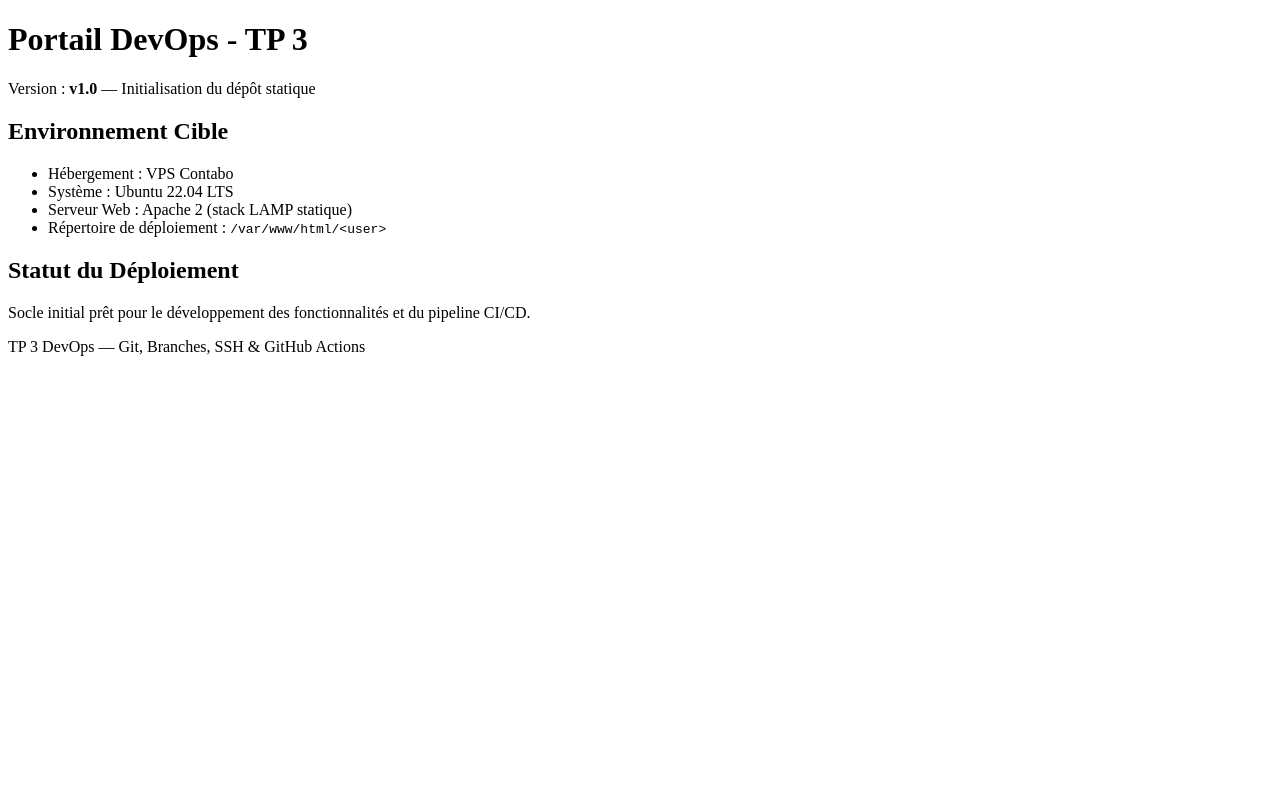
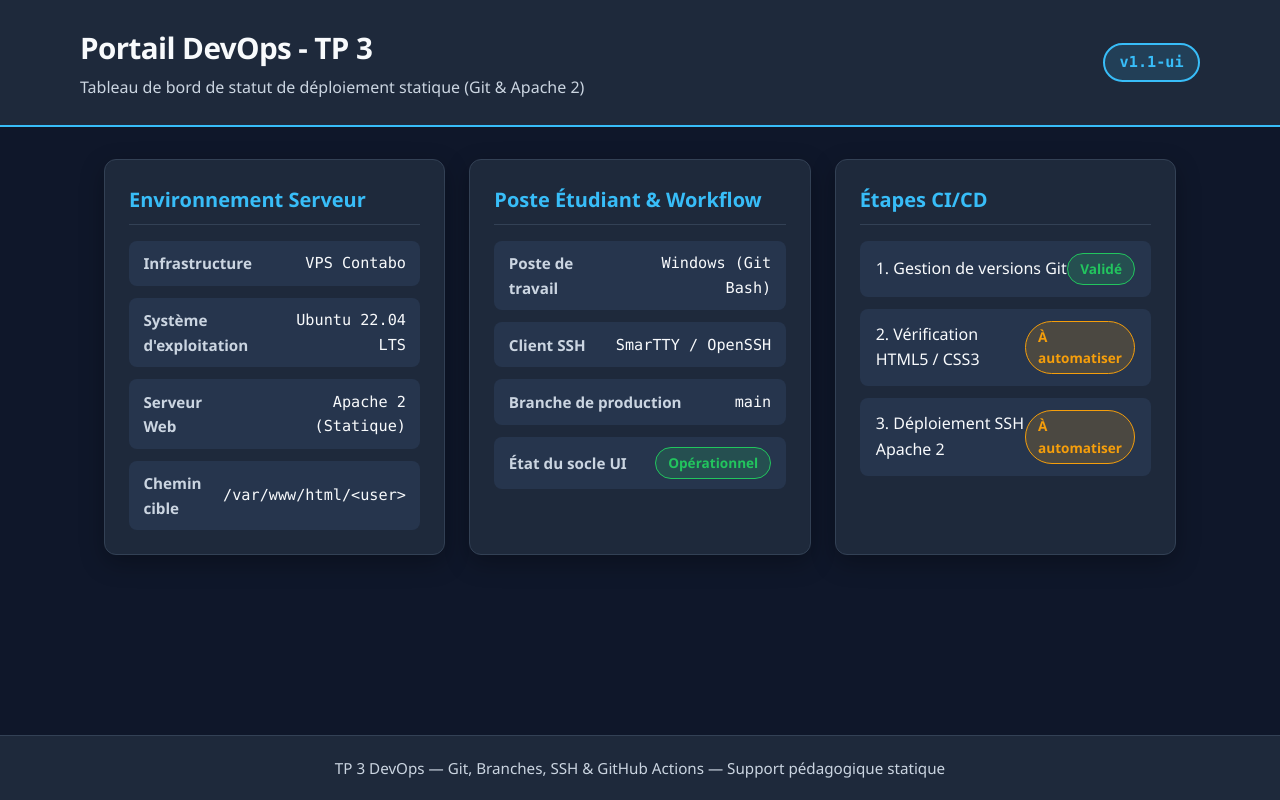
Before and after one commit to dalijaz/devops-tp3, a plain HTML site: page index.html in a window 1280 px wide. Drawn offline with Linux system fonts and the light colour scheme.

Commit message:
feat(ui): structuration du tableau de bord HTML5 en cartes

```diff
--- a/index.html
+++ b/index.html
@@ -3,33 +3,88 @@
 <head>
   <meta charset="UTF-8">
   <meta name="viewport" content="width=device-width, initial-scale=1.0">
-  <title>Portail DevOps - TP 3 (v1.0)</title>
+  <title>Portail DevOps - TP 3</title>
+  <link rel="stylesheet" href="style.css">
 </head>
 <body>
-  <header>
-    <h1>Portail DevOps - TP 3</h1>
-    <p>Version : <strong>v1.0</strong> — Initialisation du dépôt statique</p>
+  <header class="topbar">
+    <div class="topbar-inner">
+      <div>
+        <h1>Portail DevOps - TP 3</h1>
+        <p class="subtitle">Tableau de bord de statut de déploiement statique (Git &amp; Apache 2)</p>
+      </div>
+      <span class="version-badge">v1.1-ui</span>
+    </div>
   </header>
 
-  <main>
-    <section>
-      <h2>Environnement Cible</h2>
-      <ul>
-        <li>Hébergement : VPS Contabo</li>
-        <li>Système : Ubuntu 22.04 LTS</li>
-        <li>Serveur Web : Apache 2 (stack LAMP statique)</li>
-        <li>Répertoire de déploiement : <code>/var/www/html/&lt;user&gt;</code></li>
-      </ul>
-    </section>
+  <main class="container">
+    <div class="dashboard-grid">
+      <section class="card">
+        <h2>Environnement Serveur</h2>
+        <ul class="info-list">
+          <li>
+            <span class="info-label">Infrastructure</span>
+            <span class="info-value">VPS Contabo</span>
+          </li>
+          <li>
+            <span class="info-label">Système d'exploitation</span>
+            <span class="info-value">Ubuntu 22.04 LTS</span>
+          </li>
+          <li>
+            <span class="info-label">Serveur Web</span>
+            <span class="info-value">Apache 2 (Statique)</span>
+          </li>
+          <li>
+            <span class="info-label">Chemin cible</span>
+            <span class="info-value">/var/www/html/&lt;user&gt;</span>
+          </li>
+        </ul>
+      </section>
 
-    <section>
-      <h2>Statut du Déploiement</h2>
-      <p>Socle initial prêt pour le développement des fonctionnalités et du pipeline CI/CD.</p>
-    </section>
+      <section class="card">
+        <h2>Poste Étudiant &amp; Workflow</h2>
+        <ul class="info-list">
+          <li>
+            <span class="info-label">Poste de travail</span>
+            <span class="info-value">Windows (Git Bash)</span>
+          </li>
+          <li>
+            <span class="info-label">Client SSH</span>
+            <span class="info-value">SmarTTY / OpenSSH</span>
+          </li>
+          <li>
+            <span class="info-label">Branche de production</span>
+            <span class="info-value">main</span>
+          </li>
+          <li>
+            <span class="info-label">État du socle UI</span>
+            <span class="status-pill status-ok">Opérationnel</span>
+          </li>
+        </ul>
+      </section>
+
+      <section class="card">
+        <h2>Étapes CI/CD</h2>
+        <ul class="pipeline-steps">
+          <li>
+            <span>1. Gestion de versions Git</span>
+            <span class="status-pill status-ok">Validé</span>
+          </li>
+          <li>
+            <span>2. Vérification HTML5 / CSS3</span>
+            <span class="status-pill status-pending">À automatiser</span>
+          </li>
+          <li>
+            <span>3. Déploiement SSH Apache 2</span>
+            <span class="status-pill status-pending">À automatiser</span>
+          </li>
+        </ul>
+      </section>
+    </div>
   </main>
 
-  <footer>
-    <p>TP 3 DevOps — Git, Branches, SSH &amp; GitHub Actions</p>
+  <footer class="footer">
+    <p>TP 3 DevOps — Git, Branches, SSH &amp; GitHub Actions — Support pédagogique statique</p>
   </footer>
 </body>
 </html>
```
